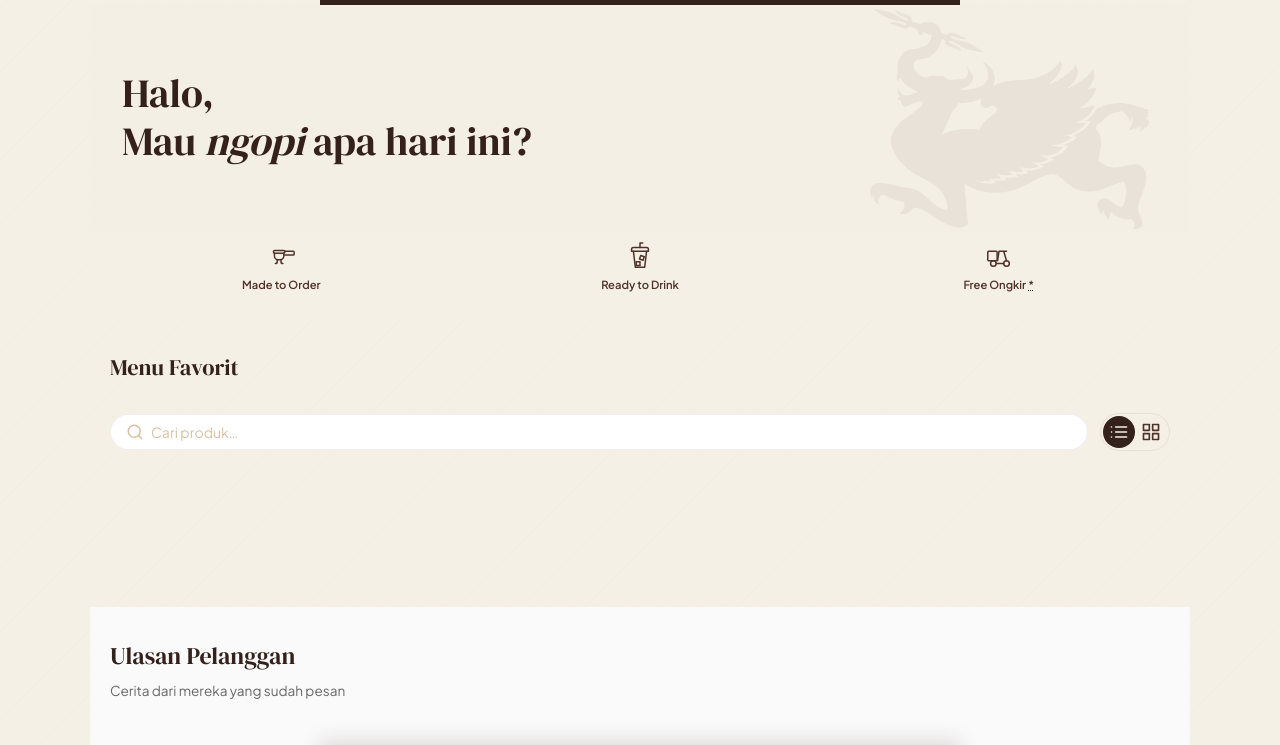
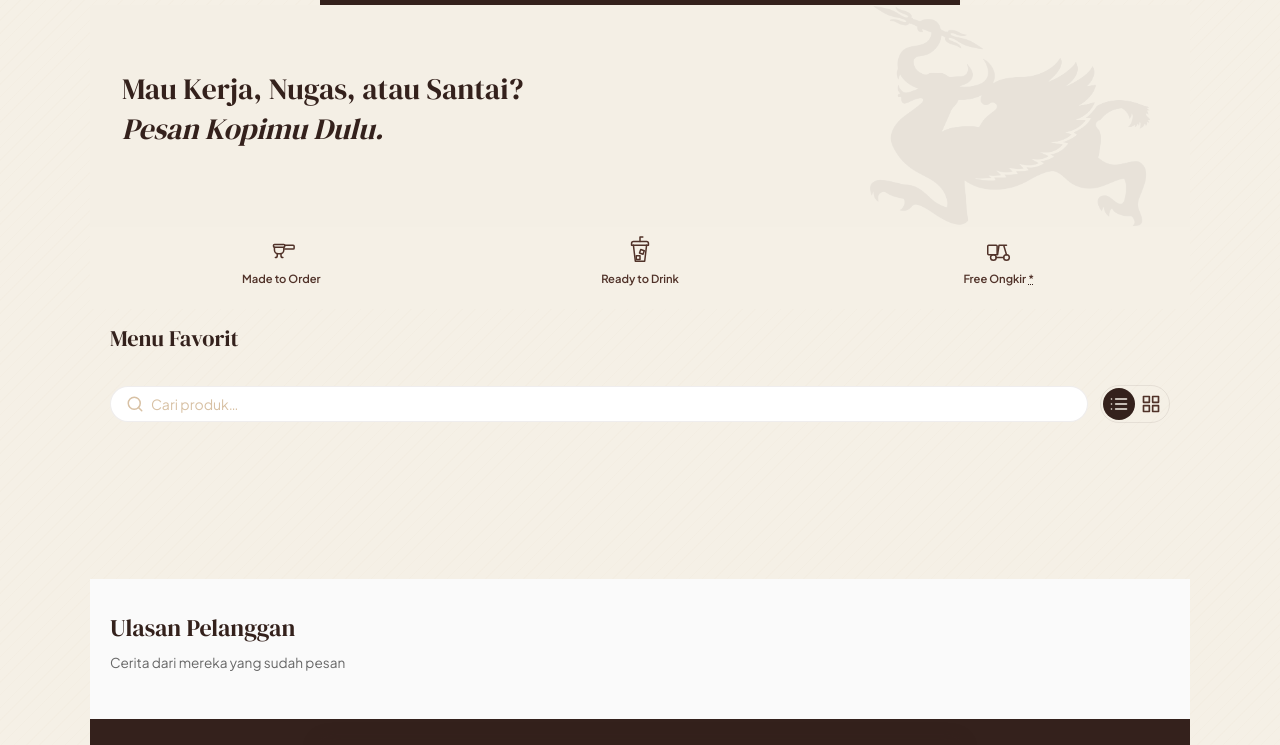
Before and after one commit to imadjinasi/samijaya, a plain HTML site: page docs/index.html in a window 1280 px wide. Shown: the part 55-800 px from the top of the page. Drawn offline with nearby package versions, Linux system fonts and the light colour scheme; no server answers.

Commit message:
feat(home): new hero copy (Mau Kerja/Nugas/Santai — Pesan Kopimu Dulu), rename+move review link under hero left-aligned, tighten USP-menu spacing, unitalicize footer tagline

```diff
--- a/docs/app.js
+++ b/docs/app.js
@@ -3179,8 +3179,8 @@ function renderPublicReviews() {
   if (total >= 3) {
     badgeContainer.classList.remove('hidden');
     badgeContainer.innerHTML =
-      '<div onclick="document.getElementById(\'reviews-section\').scrollIntoView({behavior:\'smooth\'})" style="cursor:pointer; text-align:center; margin: 4px 0 16px;">' +
-        '<span style="font-weight:600; color:var(--orange); font-size: 0.95rem;">Apa kata mereka? <span style="font-size:1.1em; text-decoration:none;">&rarr;</span></span>' +
+      '<div onclick="document.getElementById(\'reviews-section\').scrollIntoView({behavior:\'smooth\'})" style="cursor:pointer; text-align:left; margin: 16px 0 0 0;">' +
+        '<span style="font-weight:600; color:var(--orange); font-size: 0.95rem;">Samijaya kata mereka <span style="font-size:1.1em; text-decoration:none;">&rarr;</span></span>' +
       '</div>';
   } else {
     badgeContainer.classList.add('hidden');
--- a/docs/index.html
+++ b/docs/index.html
@@ -46,7 +46,12 @@
   <!-- ===== HERO SECTION (lega, no login) ===== -->
   <section id="hero-section">
     <div class="hero-content">
-      <h1 class="hero-heading">Halo,<br>Mau <i>ngopi</i> apa hari ini?</h1>
+      <h1 class="hero-heading">
+        <span class="hero-line1">Mau Kerja, Nugas, atau Santai?</span>
+        <span class="hero-line2">Pesan Kopimu Dulu.</span>
+      </h1>
+      <!-- Container for Rating Link (Dipindah ke atas USP) -->
+      <div id="rating-badge-container" class="hidden"></div>
     </div>
   </section>
 
@@ -85,8 +90,6 @@
     </div>
   </section>
 
-  <!-- Container for Rating Link -->
-  <div id="rating-badge-container" class="hidden"></div>
 
   <!-- ===== MENU SECTION ===== -->
   <section id="menu-section">
@@ -186,7 +189,7 @@
   <footer id="app-footer">
     <div class="footer-inner">
       <img src="assets/logo-light-web.png" alt="Samijaya" class="footer-logo">
-      <p style="font-style:italic; font-size:0.85rem; color:var(--cream); text-align:center; margin-top:-6px; margin-bottom: 12px; opacity:0.8;">Teman aktivitas sehari-hari</p>
+      <p style="font-size:0.85rem; color:var(--cream); text-align:center; margin-top:-6px; margin-bottom: 12px; opacity:0.8;">Teman aktivitas sehari-hari</p>
       <div class="footer-socials">
         <a href="https://instagram.com/kopisamijaya" target="_blank" rel="noopener" aria-label="Instagram">
           <svg width="22" height="22" viewBox="0 0 24 24" fill="none" stroke="currentColor" stroke-width="1.8" stroke-linecap="round" stroke-linejoin="round">
--- a/docs/style.css
+++ b/docs/style.css
@@ -280,14 +280,22 @@ h1, h2, h3, .font-serif {
 }
 
 .hero-heading {
-  font-size: 1.85rem;
-  line-height: 1.2;
   color: var(--espresso);
   margin-bottom: 12px;
 }
 
-.hero-heading span {
-  color: var(--brown);
+.hero-line1 {
+  display: block;
+  font-size: clamp(1.15rem, 5.5vw, 1.85rem);
+  line-height: 1.35;
+  white-space: nowrap;
+}
+
+.hero-line2 {
+  display: block;
+  font-style: italic;
+  font-size: clamp(1.15rem, 5.5vw, 1.85rem);
+  line-height: 1.35;
 }
 
 .hero-tagline {
@@ -391,7 +399,7 @@ h1, h2, h3, .font-serif {
    MENU SECTION
    ============================================================ */
 #menu-section {
-  padding: 24px 0 60px;
+  padding: 12px 0 60px;
 }
 
 .section-title {
@@ -803,6 +811,7 @@ h1, h2, h3, .font-serif {
   border-radius: 2px;
   margin: 0 auto 20px;
 }
+
 
 .modal-title {
   font-family: 'DM Serif Display', serif;
```
